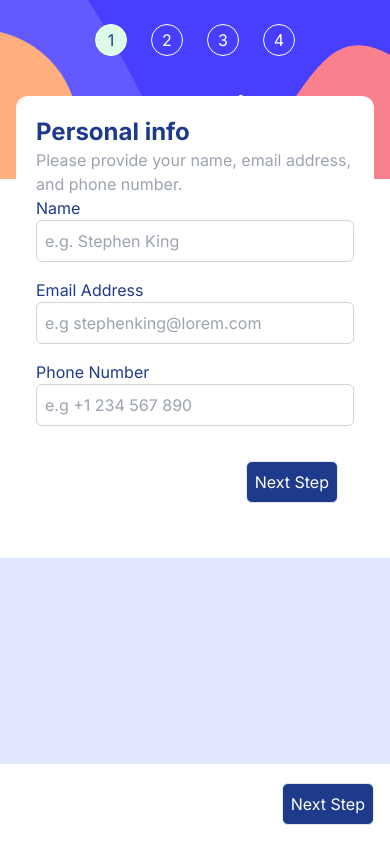
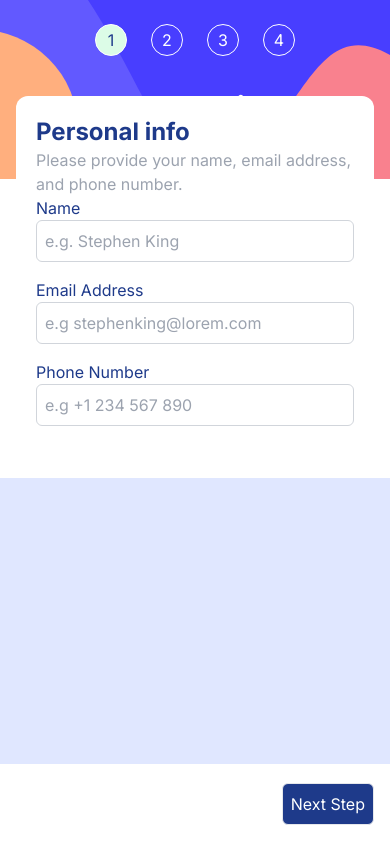
Before and after one commit to pongpwner/multi-step-form, a Next.js app: page / in a window 390 px wide. Built offline with nearby package versions, Linux system fonts and the light colour scheme.

Commit message:
fix footer glitch

```diff
--- a/app/components/footer.tsx
+++ b/app/components/footer.tsx
@@ -14,10 +14,13 @@ const Footer = ({
   return (
     <footer
       className={`${
-        mobile ? "absolute" : "flex"
+        mobile ? "absolute" : "hidden"
       } bottom-0 w-full bg-white p-4 h-20 flex justify-between ${
         mobile ? "sm:hidden" : ""
-      } `}
+      }
+      ${!mobile ? "sm:flex" : ""}
+
+      `}
     >
       {formStep > 1 ? (
         <button
```
